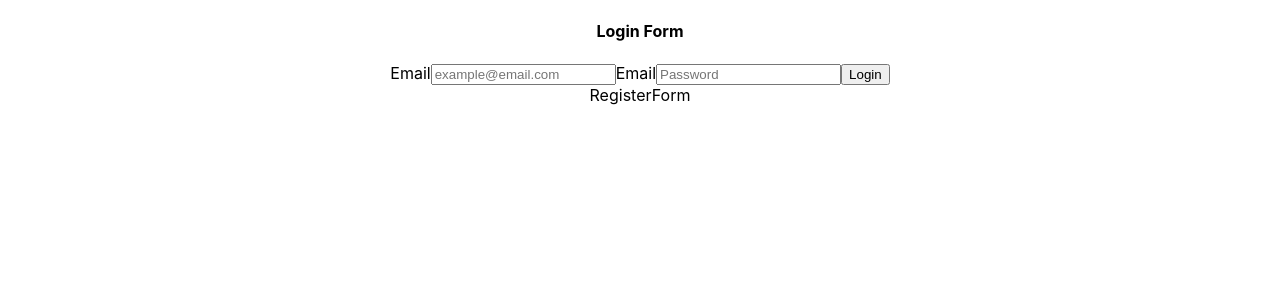
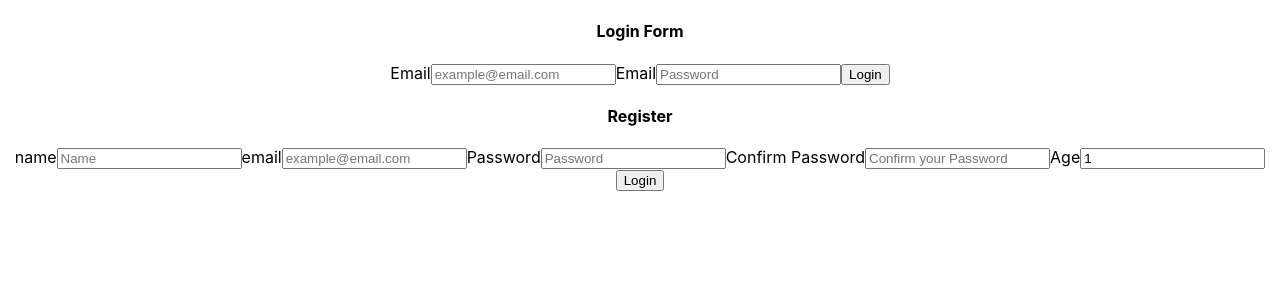
Before and after one commit to cristiangar14/code-verifier-frontend, a React (Create React App) app: page / in a window 1280 px wide. Shown: the top 300 px of the page. Built offline with nearby package versions, Linux system fonts and the light colour scheme.

Commit message:
Exercise 10

```diff
--- a/src/components/forms/RegisterForm.tsx
+++ b/src/components/forms/RegisterForm.tsx
@@ -1,8 +1,125 @@
 import React from 'react'
 
+import { Formik, Form, Field, ErrorMessage } from 'formik';
+import * as Yup from 'yup';
+
+import { register } from '../../services/authServices';
+import { AxiosResponse } from 'axios';
+
+// Define Schema of validation with yup
+
+const registerSchema = Yup.object().shape(
+    {
+        name: Yup.string().min(3,'The name must contain at least three letters').max(50,'the name cn contain a maximum of 50 characters').required('Name is required'),
+        email: Yup.string().email('Invalid Email Format').required('Email is required'),
+        password: Yup.string().min(8, 'Password must contain at least 8 characters').required('Password is required'),
+        confirmPassword: Yup.string().oneOf([Yup.ref('password')],'The password does not match').required('Password is required'),
+        age: Yup.number().required('Age is required').positive().integer(),
+    }
+)
+
+
 const RegisterForm = () => {
+
+    // We define the initial object
+    const initialRegister = {
+        name:'',
+        email: '',
+        password: '',
+        confirmPassword:'',
+        age:1
+    }
+
+
   return (
-    <div>RegisterForm</div>
+    <div>
+        <h4>Register</h4>
+        {/*  Formik to encapsulate a form */}
+        <Formik
+            initialValues={initialRegister}
+            validationSchema={registerSchema}
+            onSubmit={  async(values) => {
+                register(values.name, values.email, values.password, values.age).then((response: AxiosResponse) => {
+                    if (response.status === 200) {
+                        console.log(response.data)
+
+                    } else {
+                        throw new Error('Invalid crendetials');
+                    }
+
+
+
+                }).catch((error) => console.error(`[REGISTER ERROR]: something went wrong: ${error}`))
+            }}
+        >
+            {
+                ({values, touched, errors, isSubmitting, handleChange, handleBlur}) =>
+                    (
+                        <Form>
+                            {/* Name */}
+                            <label htmlFor='name'>name</label>
+                            <Field id='name' type='text' name='name' placeholder='Name' />
+                            {/*  Name Erros */}
+                            {
+                                errors.name && touched.name && (
+                                    <ErrorMessage name='name' component='div'></ErrorMessage>
+                                )
+                            }
+                            {/* Email */}
+                            <label htmlFor='email'>email</label>
+                            <Field id='email' type='email' name='email' placeholder='example@email.com' />
+                            {/*  Email Erros */}
+                            {
+                                errors.email && touched.email && (
+                                    <ErrorMessage name='email' component='div'></ErrorMessage>
+                                )
+                            }
+
+                            {/* Password */}
+                            <label htmlFor='password'>Password</label>
+                            <Field id='password' type='password' name='password' placeholder='Password' />
+                            {/*  Password Erros */}
+                            {
+                                errors.password && touched.password && (
+                                    <ErrorMessage name='password' component='div'></ErrorMessage>
+                                )
+                            }
+
+                            {/* confirmPassword */}
+                            <label htmlFor='confirmPassword'>Confirm Password</label>
+                            <Field id='confirmPassword' type='password' name='confirmPassword' placeholder='Confirm your Password' />
+                            {/*  confirmPassword Erros */}
+                            {
+                                errors.confirmPassword && touched.confirmPassword && (
+                                    <ErrorMessage name='confirmPassword' component='div'></ErrorMessage>
+                                )
+                            }
+
+                            {/* Age */}
+                            <label htmlFor='age'>Age</label>
+                            <Field id='age' type='numer' name='age' placeholder='age' />
+                            {/*  Password Erros */}
+                            {
+                                errors.age && touched.age && (
+                                    <ErrorMessage name='age' component='div'></ErrorMessage>
+                                )
+                            }
+
+
+                            {/* Submit Form */}
+                            <button type='submit'>Login</button>
+                            {/*  Message is the form is submitting */}
+                            {
+                                isSubmitting
+                                    ? (<p>Checking crendetials...</p>)
+                                    : null
+                            }
+                        </Form>
+                    )
+            }
+
+        </Formik>
+    </div>
   )
 }
 
```
